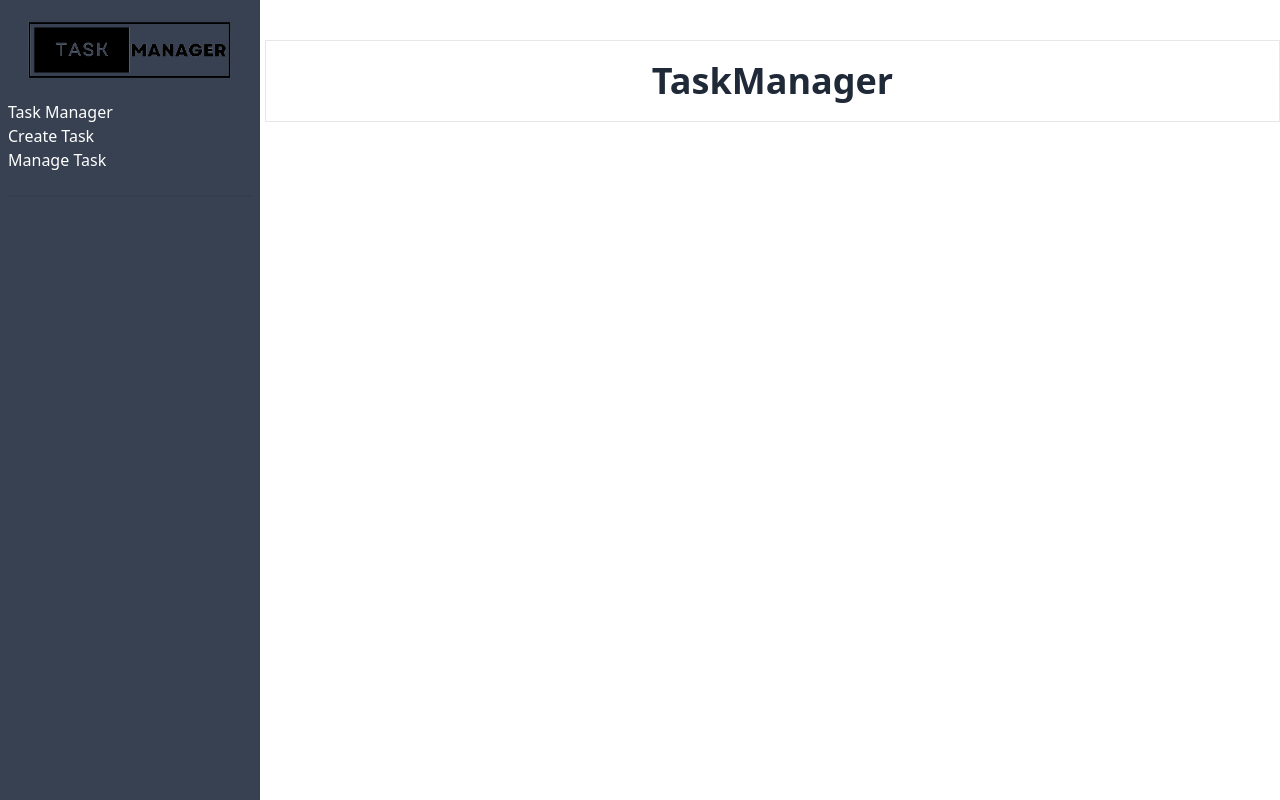
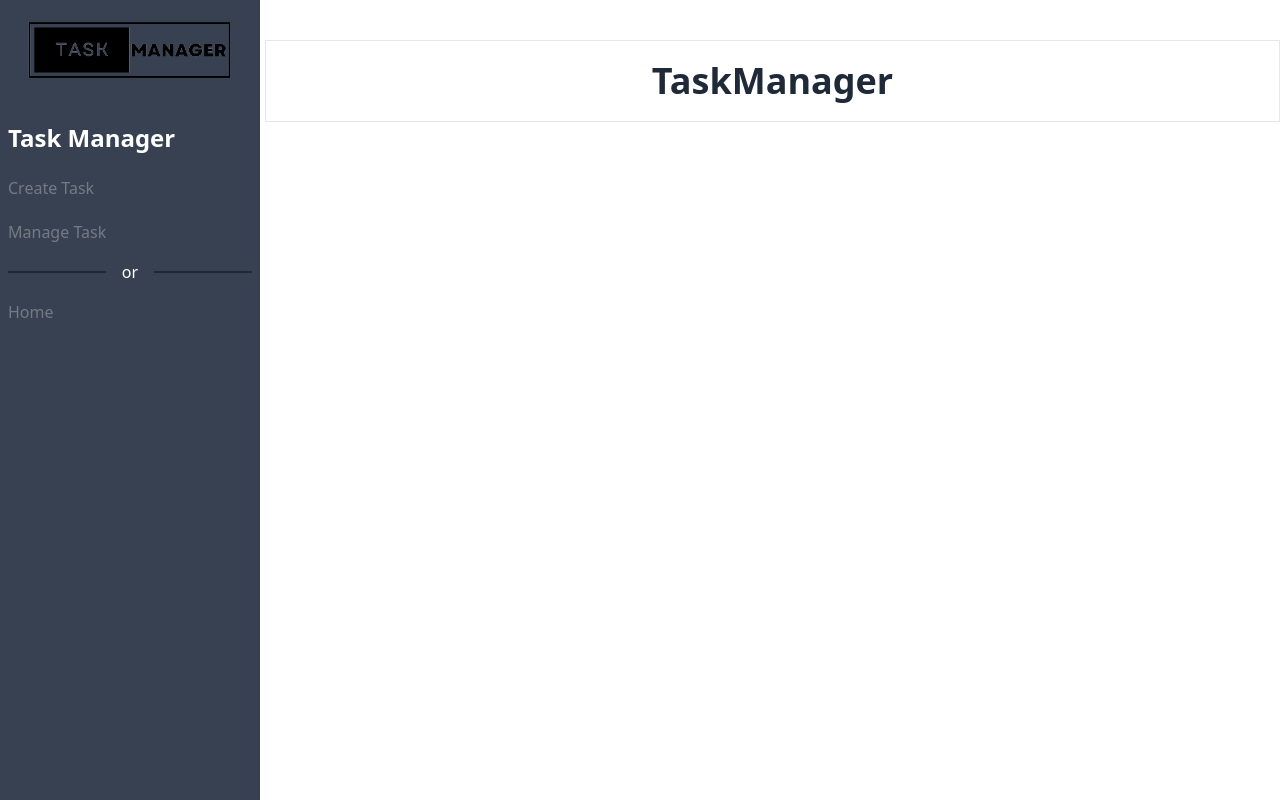
Before and after one commit to SiamIslamSagor/manage-your-task, a React (Vite) app: page /dashboard in a window 1280 px wide. Built offline with nearby package versions, Linux system fonts and the light colour scheme; no server answers; sample sign-in values are in the browser's storage.

Commit message:
added route setup and added active route style

```diff
--- a/src/index.css
+++ b/src/index.css
@@ -5,6 +5,22 @@
 div > a.active {
   color: #222831;
   font-weight: bold;
+}
+
+.route-div > a.active {
+  color: #ffff;
+  font-weight: bold;
+  font-size: 1.5rem;
+  transition: all 0.4s ease-in-out;
+  opacity: 1;
+}
+
+.route-div > a {
+  opacity: 0.3;
+}
+
+.route-div > a:hover {
+  opacity: 1;
 }
 
 .nav-div > a {
--- a/src/layout/Dashboard.jsx
+++ b/src/layout/Dashboard.jsx
@@ -11,16 +11,35 @@ const Dashboard = () => {
         <div>
           <img className="w-full p-5" src={logo} alt="" />
         </div>
-        <div>
-          <NavLink to={"/"}>Task Manager</NavLink>
+
+        {/* <ul>
+          <li>
+            <NavLink to={"/dashboard"}>Task Manager</NavLink>
+          </li>
+          <li>
+            <NavLink to={"/dashboard/create-task"}>Create Task</NavLink>
+          </li>
+          <li>
+            <NavLink to={"/dashboard/manage-task"}>Manage Task</NavLink>
+          </li>
+        </ul> */}
+
+        <div className="route-div my-5">
+          <NavLink to={"/dashboard"} end>
+            Task Manager
+          </NavLink>
         </div>
-        <div>
-          <NavLink to={"/"}>Create Task</NavLink>
+        <div className="route-div my-5">
+          <NavLink to={"/dashboard/create-task"}>Create Task</NavLink>
         </div>
-        <div>
-          <NavLink to={"/"}>Manage Task</NavLink>
+        <div className="route-div my-5">
+          <NavLink to={"/dashboard/manage-task"}>Manage Task</NavLink>
         </div>
-        <div className="divider"></div>
+
+        <div className="divider before:bg-dp-color after:bg-dp-color">or</div>
+        <div className="route-div my-5">
+          <NavLink to={"/"}>Home</NavLink>
+        </div>
       </div>
       <div className="md:pl-[265px] w-full">
         <Outlet />
```
